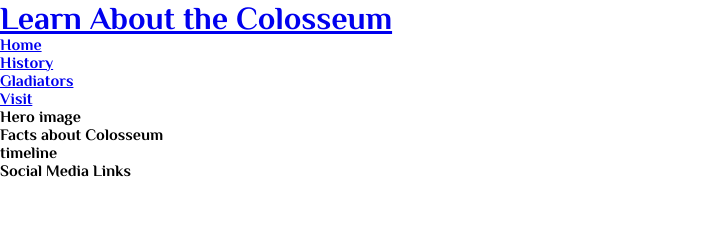
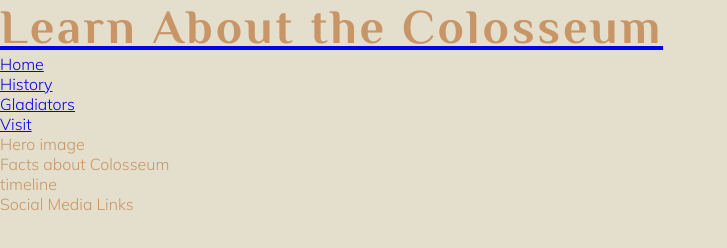
Before and after one commit to tpfk7/Portfolio-1-Project-Submission, a plain HTML site: page index.html in a window 1280 px wide. Shown: the whole page, without its empty margins (0-727 px from the left). Drawn offline with Linux system fonts and the light colour scheme.

Commit message:
Change font colour, add background colour and add style for headings and logo

```diff
--- a/assets/css/style.css
+++ b/assets/css/style.css
@@ -7,6 +7,21 @@
 
 }
 body {
+    background-color: #e4decd;
+    font-family: Mulish, sans-serif;
+    font-weight: 300;
+    color: #c89666;
+}
+
+/* headings */
+h1,h2{
     font-family: Philosopher, sans-serif;
-    font-weight: 300;
+    letter-spacing: 3px;
+    color: #c89666;
+
 }
+
+#logo{
+    float: center;
+    font-size: 300%;
+}
--- a/index.html
+++ b/index.html
@@ -13,7 +13,7 @@
 <body>
     <header>
         <a href="index.html">
-            <h1>Learn About the Colosseum</h1>
+            <h1 id ="logo">Learn About the Colosseum</h1>
         </a>
         <nav>
             <ul>
```
